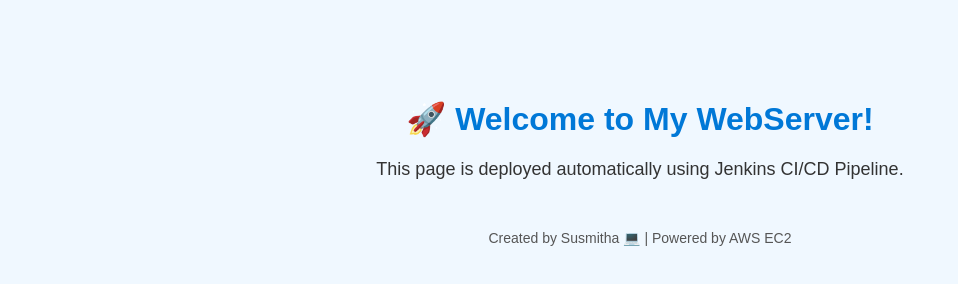
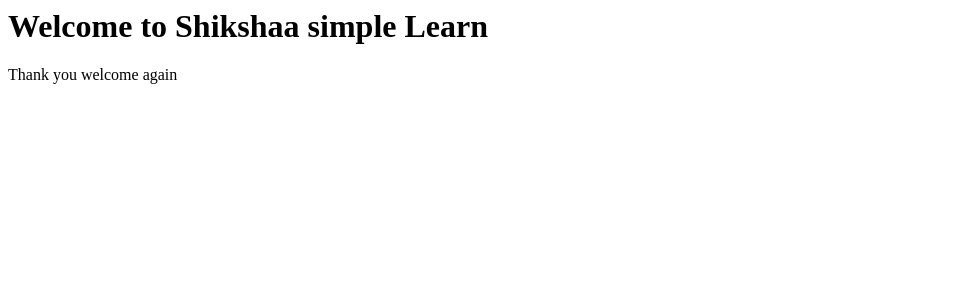
Before and after one commit to susmitha145/Devccbuild, a plain HTML site: page index.html in a window 1280 px wide. Shown: the whole page, without its empty margins (0-958 px from the left). Drawn offline with Linux system fonts and the light colour scheme.

Commit message:
Add files via upload

```diff
--- a/index.html
+++ b/index.html
@@ -1,33 +1,8 @@
-<!DOCTYPE html>
-<html lang="en">
+<html>
 <head>
-    <meta charset="UTF-8">
-    <meta name="viewport" content="width=device-width, initial-scale=1.0">
-    <title>Welcome to My Website</title>
-    <style>
-        body {
-            background-color: #f0f8ff;
-            font-family: Arial, sans-serif;
-            text-align: center;
-            margin-top: 100px;
-        }
-        h1 {
-            color: #0078D7;
-        }
-        p {
-            color: #333;
-            font-size: 18px;
-        }
-        footer {
-            margin-top: 50px;
-            color: #555;
-            font-size: 14px;
-        }
-    </style>
-</head>
+<title>Web server - webpage</title>
 <body>
-    <h1>🚀 Welcome to My WebServer!</h1>
-    <p>This page is deployed automatically using Jenkins CI/CD Pipeline.</p>
-    <footer>Created by Susmitha 💻 | Powered by AWS EC2</footer>
+<h1>Welcome to Shikshaa simple Learn</h1>
+<p>Thank you welcome again</p>
 </body>
 </html>
```
